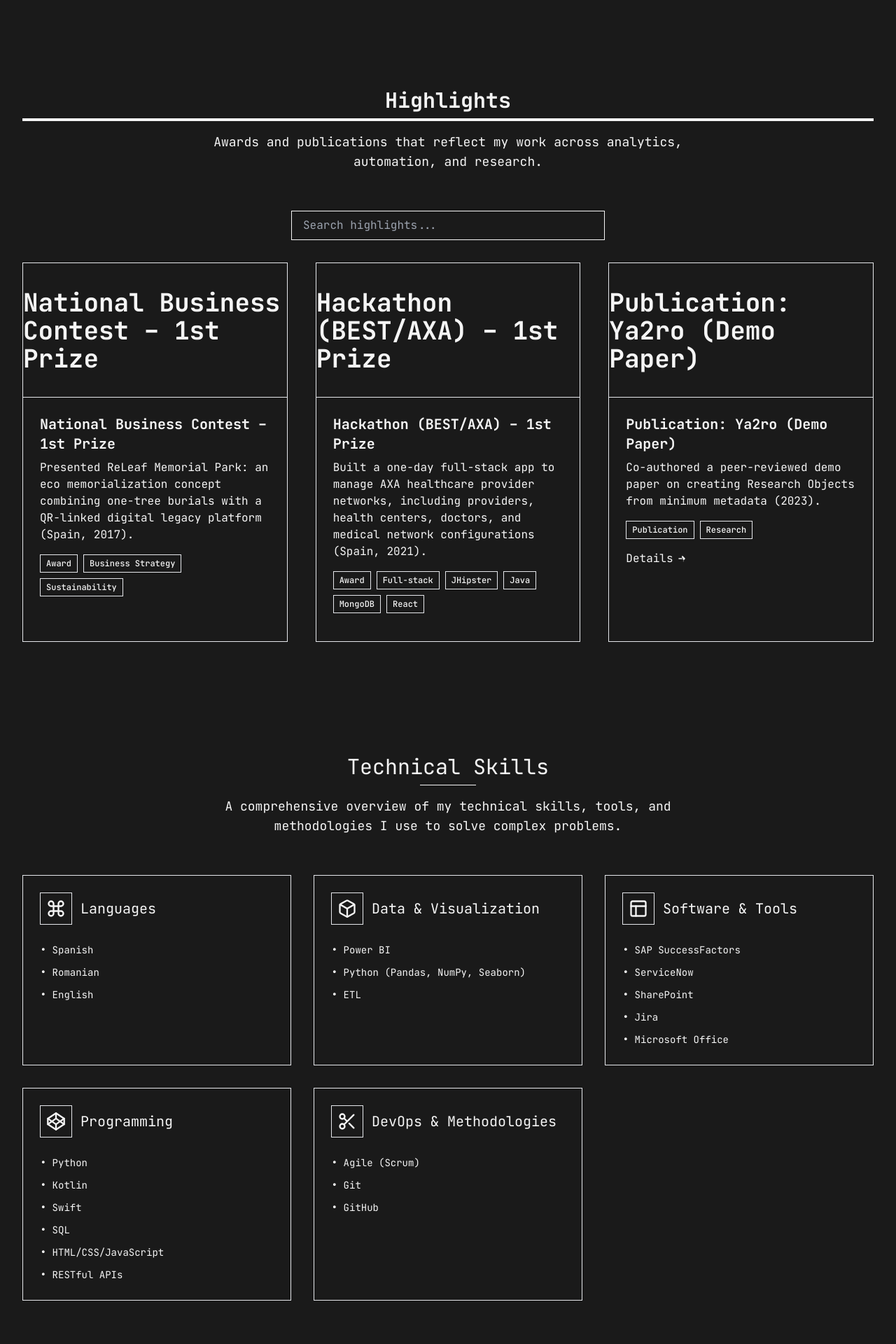
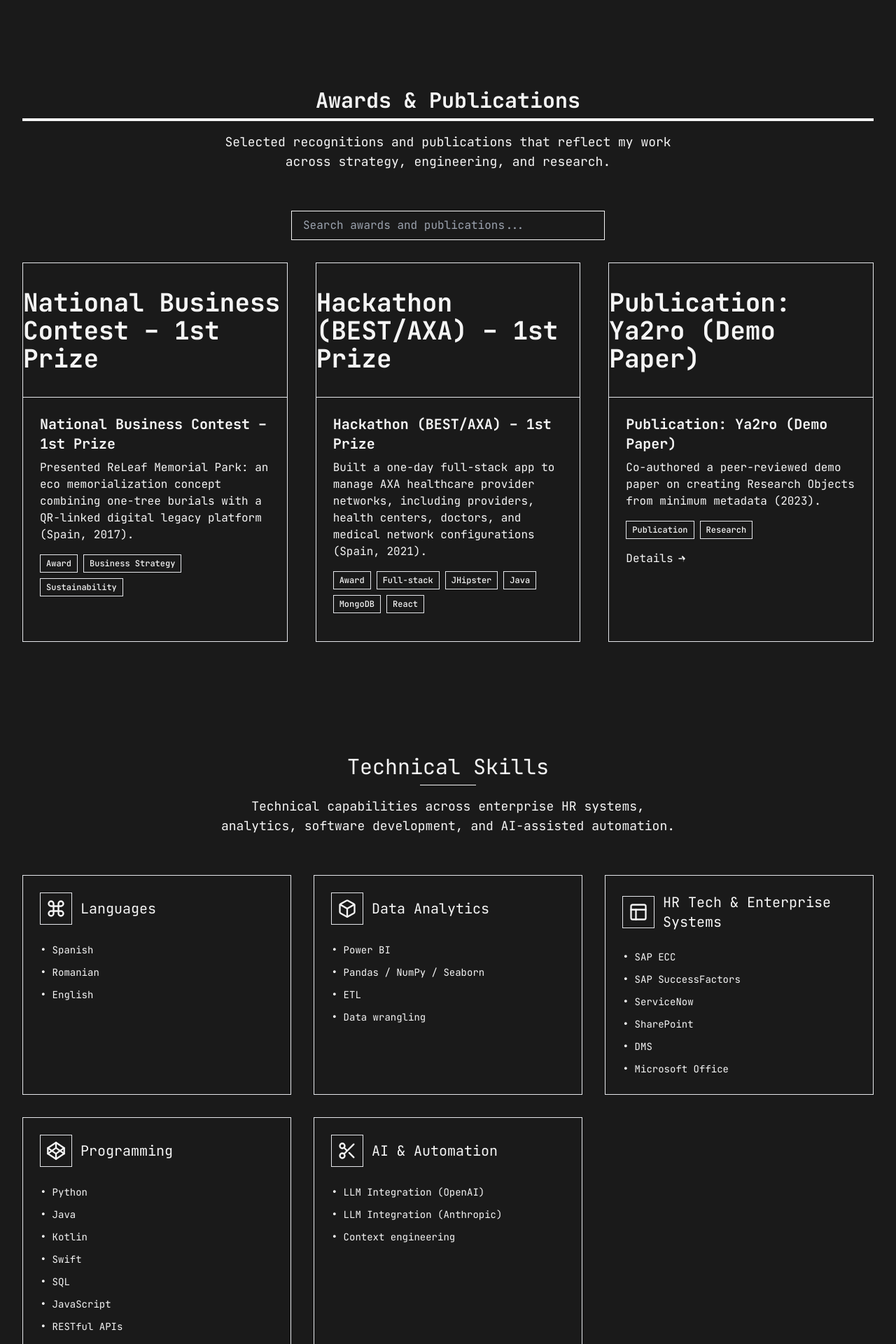
Before and after one commit to PavelAntonia/site, a Next.js app: page / in a window 1280 px wide. Shown: the part 820-2740 px from the top of the page at 70% size. Built offline with nearby package versions, Linux system fonts and the light colour scheme; no server answers.

Commit message:
update site

```diff
--- a/src/components/ContactSection.tsx
+++ b/src/components/ContactSection.tsx
@@ -38,13 +38,13 @@ export default function ContactSection() {
                     </svg>
                   </div>
                 </div>
-                <div>
+                <div className="min-w-0">
                   <p className="text-sm font-medium text-dark-500 dark:text-light-300 mb-0.5">
                     Email
                   </p>
                   <a
                     href="mailto:floriana.antonia.pavel@gmail.com"
-                    className="text-base text-dark dark:text-light hover:underline transition duration-200"
+                    className="text-base text-dark dark:text-light hover:underline transition duration-200 break-all"
                   >
                     floriana.antonia.pavel@gmail.com
                   </a>
--- a/src/components/Footer.tsx
+++ b/src/components/Footer.tsx
@@ -52,7 +52,7 @@ export default function Footer() {
               Skills
             </Link>
             <Link href="#highlights" className="text-dark-500 dark:text-light-300 hover:text-dark dark:hover:text-light hover:underline transition duration-300 focus:outline-none">
-              Highlights
+              Awards
             </Link>
             <Link href="#cv" className="text-dark-500 dark:text-light-300 hover:text-dark dark:hover:text-light hover:underline transition duration-300 focus:outline-none">
               CV
--- a/src/components/Navbar.tsx
+++ b/src/components/Navbar.tsx
@@ -38,7 +38,7 @@ export default function Navbar() {
                 Skills
               </Link>
               <Link href="#highlights" className="px-3 py-2 text-sm text-dark dark:text-light hover:bg-dark-100 dark:hover:bg-light-200">
-                Highlights
+                Awards
               </Link>
               <Link href="#cv" className="px-3 py-2 text-sm text-dark dark:text-light hover:bg-dark-100 dark:hover:bg-light-200">
                 CV
@@ -88,7 +88,7 @@ export default function Navbar() {
               Skills
             </Link>
             <Link href="#highlights" onClick={() => setIsOpen(false)} className="block px-3 py-2 text-base text-dark dark:text-light hover:bg-dark-100 dark:hover:bg-light-200">
-              Highlights
+              Awards
             </Link>
             <Link href="#cv" onClick={() => setIsOpen(false)} className="block px-3 py-2 text-base text-dark dark:text-light hover:bg-dark-100 dark:hover:bg-light-200">
               CV
--- a/src/components/ProjectsSection.tsx
+++ b/src/components/ProjectsSection.tsx
@@ -56,10 +56,10 @@ export default function ProjectsSection() {
     <section id="highlights" className="py-20 bg-light dark:bg-dark">
       <div className="container mx-auto px-4 sm:px-6 lg:px-8">
         <div className="text-center mb-14">
-          <h2 className="text-3xl font-bold text-dark dark:text-light mb-2">Highlights</h2>
+          <h2 className="text-3xl font-bold text-dark dark:text-light mb-2">Awards & Publications</h2>
           <div className="h-1 bg-dark dark:bg-light mx-auto mb-4" />
           <p className="text-lg text-dark-600 dark:text-light-300 max-w-2xl mx-auto">
-            Awards and publications that reflect my work across analytics, automation, and research.
+            Selected recognitions and publications that reflect my work across strategy, engineering, and research.
           </p>
         </div>
 
@@ -67,10 +67,10 @@ export default function ProjectsSection() {
           <div className="max-w-md mx-auto">
             <input
               type="text"
-              placeholder="Search highlights..."
+              placeholder="Search awards and publications..."
               value={searchQuery}
               onChange={(e) => setSearchQuery(e.target.value)}
-              aria-label="Search highlights"
+              aria-label="Search awards and publications"
               className="w-full px-4 py-2 border border-dark dark:border-light bg-light dark:bg-dark text-dark dark:text-light focus:outline-none"
             />
           </div>
@@ -137,7 +137,7 @@ export default function ProjectsSection() {
         {filteredProjects.length === 0 && (
           <div className="col-span-full text-center py-16">
             <p className="text-dark-500 dark:text-light-400 text-lg">
-              No highlights found matching your criteria.
+              No results found matching your criteria.
             </p>
             <button
               onClick={() => {
--- a/src/components/SkillsSection.tsx
+++ b/src/components/SkillsSection.tsx
@@ -17,7 +17,7 @@ const skills = [
     ],
   },
   {
-    category: 'Data & Visualization',
+    category: 'Data Analytics',
     icon: (
       <svg xmlns="http://www.w3.org/2000/svg" className="h-7 w-7" viewBox="0 0 24 24" fill="none" stroke="currentColor" strokeWidth="2" strokeLinecap="round" strokeLinejoin="round">
         <path d="M21 16V8a2 2 0 0 0-1-1.73l-7-4a2 2 0 0 0-2 0l-7 4A2 2 0 0 0 3 8v8a2 2 0 0 0 1 1.73l7 4a2 2 0 0 0 2 0l7-4A2 2 0 0 0 21 16z"></path>
@@ -27,12 +27,13 @@ const skills = [
     ),
     items: [
       { name: 'Power BI', description: 'Dashboards and reporting' },
-      { name: 'Python (Pandas, NumPy, Seaborn)', description: 'Data analysis and automation' },
+      { name: 'Pandas / NumPy / Seaborn', description: 'Data analysis and wrangling' },
       { name: 'ETL', description: 'Data extraction and transformation' },
+      { name: 'Data wrangling', description: 'Cleaning and structuring complex datasets' },
     ],
   },
   {
-    category: 'Software & Tools',
+    category: 'HR Tech & Enterprise Systems',
     icon: (
       <svg xmlns="http://www.w3.org/2000/svg" className="h-7 w-7" viewBox="0 0 24 24" fill="none" stroke="currentColor" strokeWidth="2" strokeLinecap="round" strokeLinejoin="round">
         <rect x="3" y="3" width="18" height="18" rx="2" ry="2"></rect>
@@ -41,10 +42,11 @@ const skills = [
       </svg>
     ),
     items: [
+      { name: 'SAP ECC', description: 'Core HR data operations and integration' },
       { name: 'SAP SuccessFactors', description: 'HRIS administration and integration' },
       { name: 'ServiceNow', description: 'Workflow and ticketing' },
       { name: 'SharePoint', description: 'Collaboration and content management' },
-      { name: 'Jira', description: 'Project tracking' },
+      { name: 'DMS', description: 'Document management and migration workflows' },
       { name: 'Microsoft Office', description: 'Reporting and documentation' },
     ],
   },
@@ -61,15 +63,18 @@ const skills = [
     ),
     items: [
       { name: 'Python', description: 'Automation and data pipelines' },
+      { name: 'Java', description: 'Backend and enterprise application development' },
       { name: 'Kotlin', description: 'Mobile development' },
       { name: 'Swift', description: 'iOS development' },
       { name: 'SQL', description: 'Queries and data modeling' },
-      { name: 'HTML/CSS/JavaScript', description: 'Web fundamentals' },
+      { name: 'JavaScript', description: 'Application scripting and integration logic' },
       { name: 'RESTful APIs', description: 'Integration patterns' },
+      { name: 'Git', description: 'Version control and branching workflows' },
+      { name: 'GitHub', description: 'Collaboration, reviews, and repository management' },
     ],
   },
   {
-    category: 'DevOps & Methodologies',
+    category: 'AI & Automation',
     icon: (
       <svg xmlns="http://www.w3.org/2000/svg" className="h-7 w-7" viewBox="0 0 24 24" fill="none" stroke="currentColor" strokeWidth="2" strokeLinecap="round" strokeLinejoin="round">
         <circle cx="6" cy="6" r="3"></circle>
@@ -78,9 +83,9 @@ const skills = [
       </svg>
     ),
     items: [
-      { name: 'Agile (Scrum)', description: 'Iterative delivery' },
-      { name: 'Git', description: 'Version control' },
-      { name: 'GitHub', description: 'Collaboration and reviews' },
+      { name: 'LLM Integration (OpenAI)', description: 'Prompt and context engineering for workflows' },
+      { name: 'LLM Integration (Anthropic)', description: 'Automation support for knowledge tasks' },
+      { name: 'Context engineering', description: 'Structuring task context for reliable outputs' },
     ],
   },
 ];
@@ -95,7 +100,7 @@ export default function SkillsSection() {
           </h2>
           <div className="h-px w-20 bg-dark dark:bg-light mx-auto mb-4" />
           <p className="text-lg text-dark-500 dark:text-light-300 max-w-2xl mx-auto">
-            A comprehensive overview of my technical skills, tools, and methodologies I use to solve complex problems.
+            Technical capabilities across enterprise HR systems, analytics, software development, and AI-assisted automation.
           </p>
         </div>
 
```
